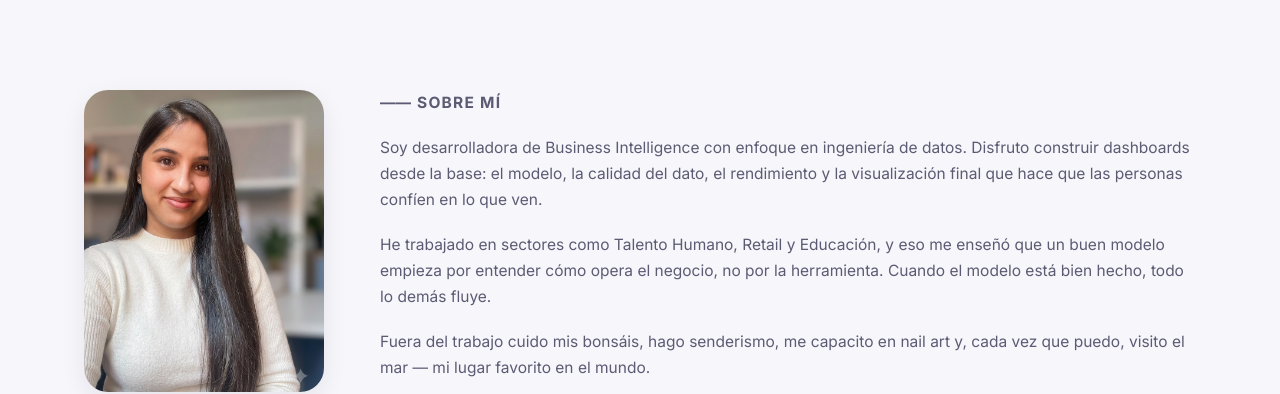
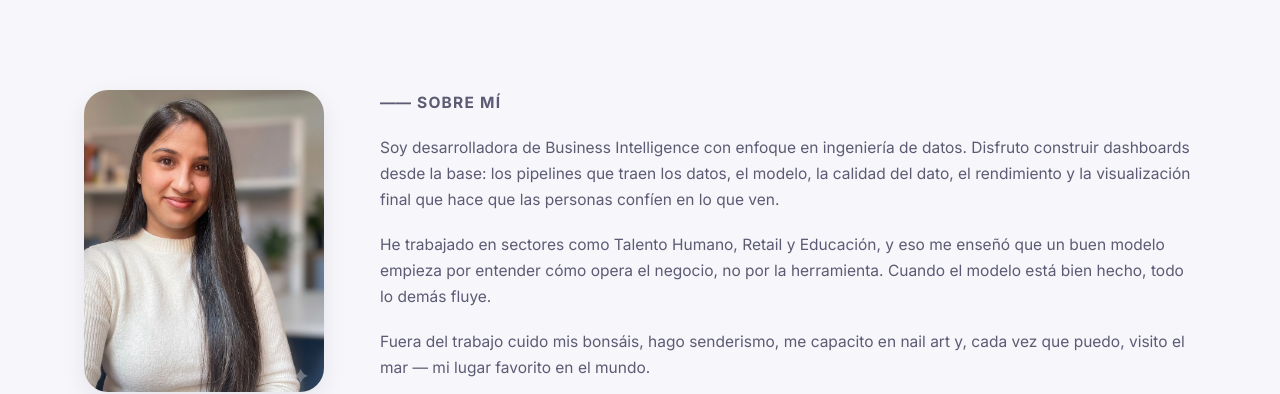
Before and after one commit to ambarsquintana/ambarsquintana.github.io, a plain HTML site: page index.html in a window 1280 px wide. Shown: the part 3360-3754 px from the top of the page. Drawn offline with nearby package versions, Linux system fonts and the light colour scheme.

Commit message:
actualiza contenido en sección sobre mí

```diff
--- a/index.html
+++ b/index.html
@@ -348,7 +348,7 @@
       <div class="contacto-content">
         <h2 class="visually-hidden">Sobre mí</h2>
         <p class="eyebrow"><span class="eyebrow-dash">&mdash;&mdash;</span> Sobre mí</p>
-        <p>Soy desarrolladora de Business Intelligence con enfoque en ingeniería de datos. Disfruto construir dashboards desde la base: el modelo, la calidad del dato, el rendimiento y la visualización final que hace que las personas confíen en lo que ven.</p>
+        <p>Soy desarrolladora de Business Intelligence con enfoque en ingeniería de datos. Disfruto construir dashboards desde la base: los pipelines que traen los datos, el modelo, la calidad del dato, el rendimiento y la visualización final que hace que las personas confíen en lo que ven.</p>
         <p>He trabajado en sectores como Talento Humano, Retail y Educación, y eso me enseñó que un buen modelo empieza por entender cómo opera el negocio, no por la herramienta. Cuando el modelo está bien hecho, todo lo demás fluye.</p>
         <p>Fuera del trabajo cuido mis bonsáis, hago senderismo, me capacito en nail art y, cada vez que puedo, visito el mar — mi lugar favorito en el mundo.</p>
         <a href="mailto:ambarsquintana@gmail.com" class="btn btn-primary">¿Hablamos?</a>
```
